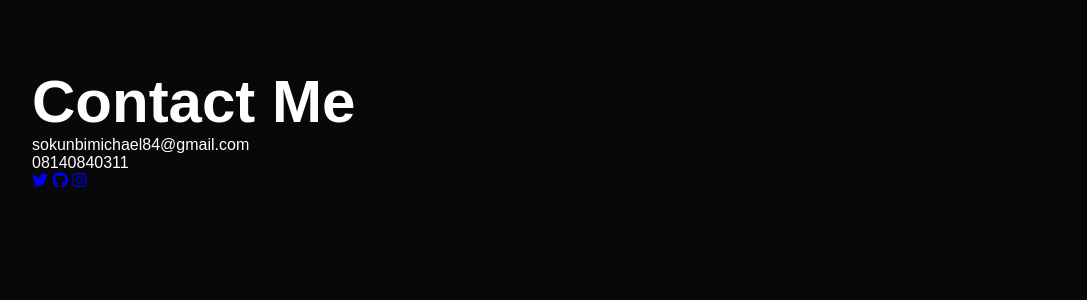
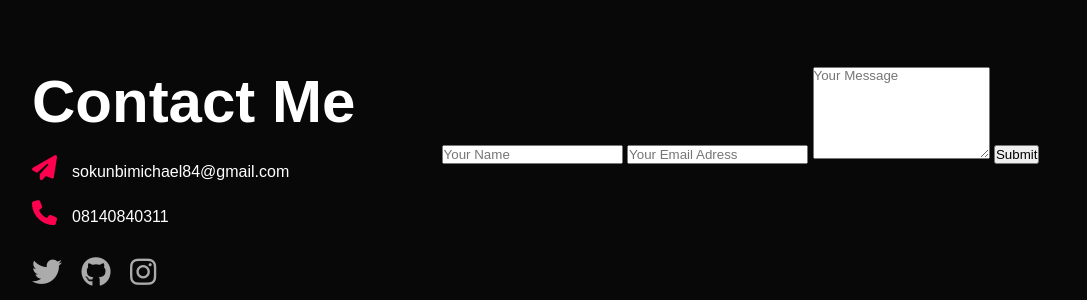
Before and after one commit to Emperorayo/Updated-portfolio-, a plain HTML site: page index.html in a window 1280 px wide. Shown: the part 2435-2735 px from the top of the page, without its empty margins (96-1183 px from the left). Before the commit the page ends 2635 px from the top, so only its background shows below. Drawn offline with Linux system fonts and the light colour scheme.

Commit message:
New Changes

```diff
--- a/index.html
+++ b/index.html
@@ -121,15 +121,22 @@
             <div class="row">
                 <div class="contact_left">
                     <h1 class="sub-title">Contact Me</h1>
-                    <p>sokunbimichael84@gmail.com</p>
-                    <p>08140840311</p>
+                    <p><i class="fa-sharp fa-solid fa-paper-plane"></i>sokunbimichael84@gmail.com</p>
+                    <p><i class="fa-solid fa-phone"></i>08140840311</p>
                     <div class="social-icons">
                         <a href="https://twitter.com/ayobamichaell?t=mZMGw_h2JI-NR1vtXCv-XA&s=08"><i class="fa-brands fa-twitter"></i></a>
                         <a href="https://github.com/Emperorayo"><i class="fa-brands fa-github"></i></a>
                         <a href="https://instagram.com/ayobamichaell?igshid=ZDdkNTZiNTM="><i class="fa-brands fa-instagram"></i></a>
                     </div>
                 </div>
-                <div class="contact_right"></div>
+                <div class="contact_right">
+                    <form>
+                        <input type="text" name="Name" placeholder="Your Name" required>
+                        <input type="email" name="email" placeholder="Your Email Adress" required>
+                        <textarea name="Message" rows="6" placeholder="Your Message"></textarea>
+                        <button type="submit">Submit</button>
+                </form>
+                </div>
             </div>
         </div>
     </div>
--- a/style.css
+++ b/style.css
@@ -256,3 +256,28 @@ margin: 20px 0 40px;
 .btn:hover{
     background: #ff004f;
 }
+.contact_left{
+    flex-basis: 35%;
+}
+.contact_right{
+    flex-basis: 60%;
+
+}
+.contact_left p{
+    margin-top: 20px;
+}
+.contact_left p i{
+color: #ff004f;
+margin-right: 15px;
+font-size: 25px;
+}
+.social-icons{
+    margin-top: 30px;
+}
+.social-icons a{
+    text-decoration: none;
+    font-size: 30px;
+    margin-right: 15px;
+    color: #ababab;
+    display: inline-block;
+}
```
